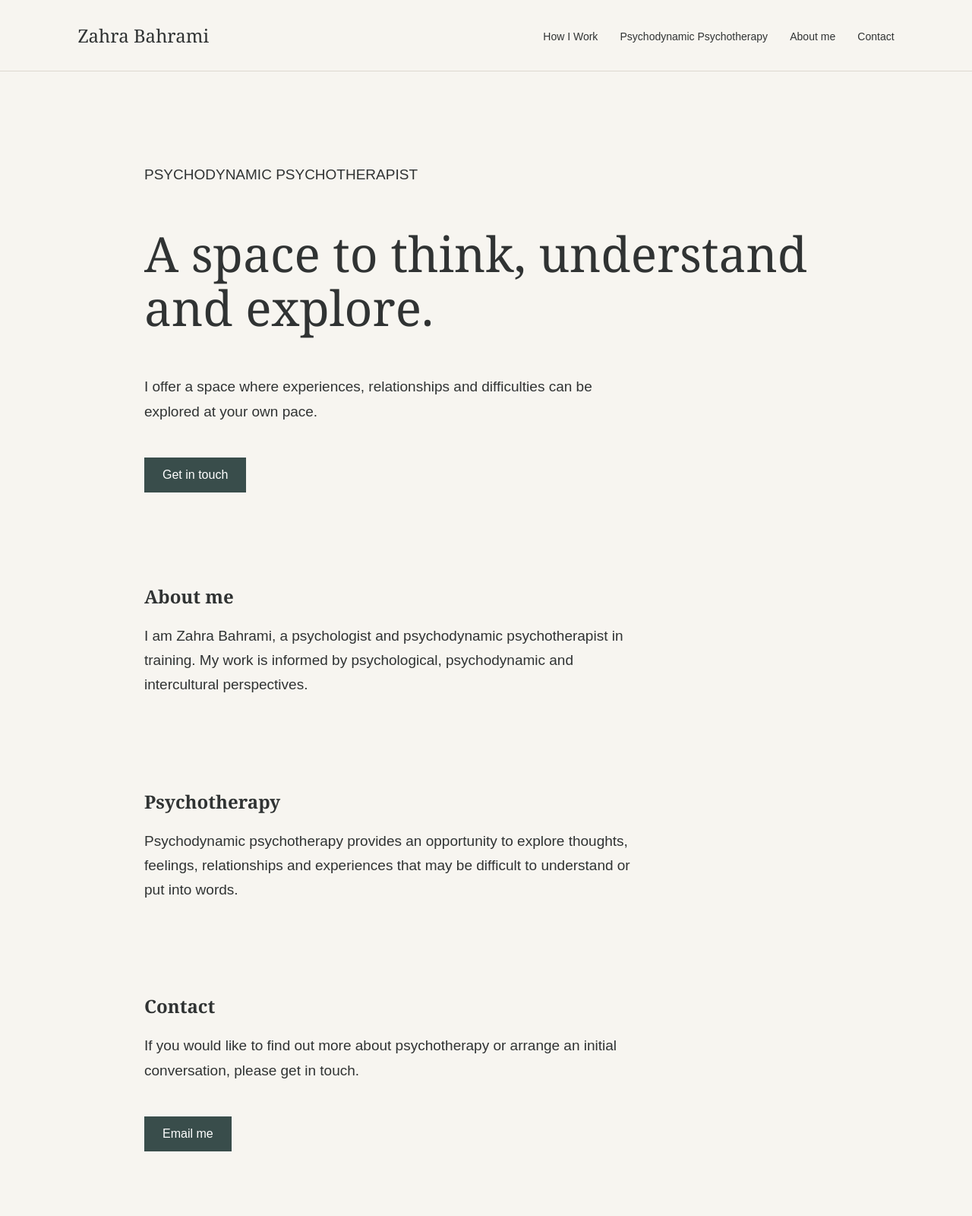
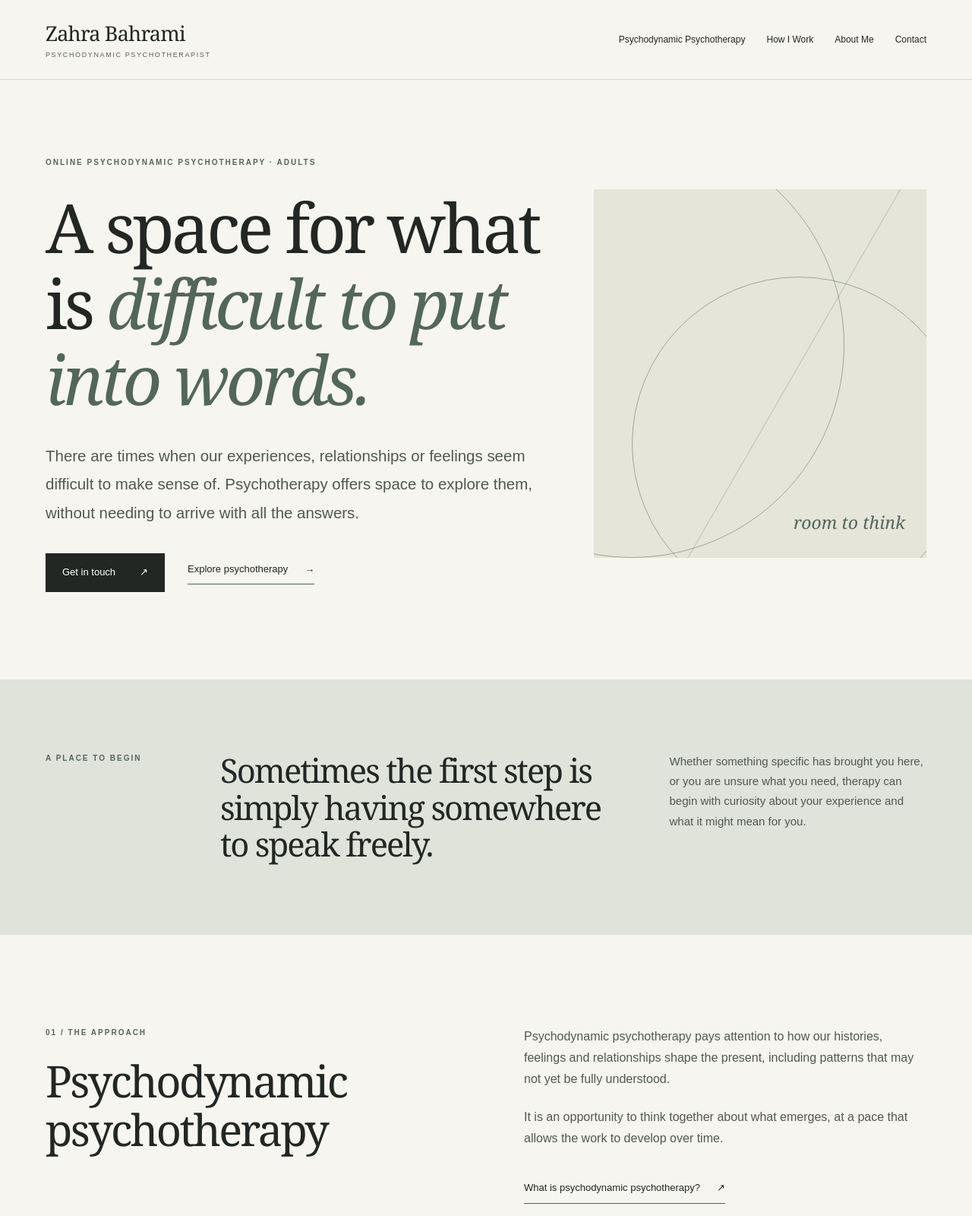
Before and after one commit to zarabahram/zahrabahrami.com, a plain HTML site: page index.html in a window 1280 px wide. Shown: the top 1600 px of the page at 76% size. Drawn offline with Linux system fonts and the light colour scheme.

Commit message:
Add files via upload

```diff
--- /dev/null
+++ b/assets/main.js
@@ -0,0 +1 @@
+const toggle=document.querySelector('.menu-toggle');const links=document.querySelector('.nav-links');if(toggle&&links){toggle.addEventListener('click',()=>{const expanded=toggle.getAttribute('aria-expanded')==='true';toggle.setAttribute('aria-expanded',String(!expanded));links.classList.toggle('open',!expanded);});}
--- /dev/null
+++ b/assets/style.css
@@ -0,0 +1,59 @@
+
+:root{--paper:#f7f5ef;--ink:#222724;--muted:#646b65;--accent:#53665a;--line:#d8d8cd;--warm:#ecece3;--serif:Georgia,"Times New Roman",serif;--sans:Arial,Helvetica,sans-serif}
+*{box-sizing:border-box}
+html{scroll-behavior:smooth}
+body{margin:0;background:var(--paper);color:var(--ink);font-family:var(--sans);line-height:1.75;-webkit-font-smoothing:antialiased}
+a{color:inherit}a:focus-visible,button:focus-visible{outline:3px solid var(--accent);outline-offset:5px}
+.container{width:min(100% - 80px,1160px);margin-inline:auto}
+.site-header{position:sticky;top:0;z-index:20;background:rgba(247,245,239,.96);border-bottom:1px solid var(--line);backdrop-filter:blur(12px)}
+.header-inner{width:min(100% - 80px,1160px);margin:auto;display:flex;justify-content:space-between;align-items:center;gap:30px;min-height:104px}
+.brand{display:flex;flex-direction:column;text-decoration:none;line-height:1.3;flex-shrink:0}
+.brand-name{font-family:var(--serif);font-size:27px;letter-spacing:-.03em}
+.brand-role{font-size:9px;letter-spacing:.18em;text-transform:uppercase;color:var(--accent);margin-top:6px}
+.nav-links{display:flex;align-items:center;gap:28px}
+.nav-links a{font-size:12px;text-decoration:none;white-space:nowrap;transition:color .2s}
+.nav-links a:hover,.nav-links a[aria-current="page"]{color:var(--accent);text-decoration:underline;text-underline-offset:7px}
+.menu-toggle{display:none;background:none;border:1px solid var(--line);font-size:24px;width:44px;height:44px;cursor:pointer}
+.eyebrow{font-size:10px;font-weight:600;letter-spacing:.2em;text-transform:uppercase;color:var(--accent)}
+h1,h2,h3{font-family:var(--serif);font-weight:400;letter-spacing:-.045em;line-height:1.12}
+h1{font-size:clamp(52px,7vw,106px);margin:25px 0 32px}
+h1 em,h2 em{font-weight:400;color:var(--accent)}
+h2{font-size:clamp(37px,4.5vw,66px);margin:0}
+p{margin:0 0 22px}
+.lead{font-size:clamp(17px,1.6vw,21px);line-height:1.85;max-width:650px;color:#4f5851}
+.hero{min-height:730px;padding-block:100px 115px;display:grid;grid-template-columns:1.2fr .8fr;gap:65px;align-items:center}
+.hero-copy{max-width:780px}.hero-art{height:485px;position:relative;background:#e5e5d9;overflow:hidden}
+.arc{position:absolute;border:1px solid rgba(70,91,76,.45);border-radius:50%;aspect-ratio:1}
+.arc-one{width:560px;left:-230px;top:-75px}.arc-two{width:440px;left:50px;top:115px}
+.art-line{position:absolute;width:1px;height:120%;background:rgba(70,91,76,.25);transform:rotate(30deg);left:60%;top:-10%}
+.art-word{position:absolute;bottom:27px;right:28px;font-family:var(--serif);font-style:italic;color:var(--accent);font-size:23px}
+.actions{display:flex;align-items:center;gap:30px;flex-wrap:wrap;margin-top:34px}
+.button{display:inline-flex;gap:32px;align-items:center;justify-content:space-between;padding:14px 22px;background:var(--ink);color:#fff;text-decoration:none;font-size:13px;transition:background .2s}
+.button:hover{background:var(--accent)}
+.quiet-link,.underlink{font-size:13px;text-decoration:none;border-bottom:1px solid var(--accent);padding-bottom:8px;display:inline-flex;gap:22px}
+.quiet-link:hover,.underlink:hover{color:var(--accent)}
+.intro-band{background:#dfe3d9;padding-block:95px}
+.intro-layout{display:grid;grid-template-columns:180px 1.2fr .75fr;gap:50px;align-items:start}
+.intro-layout h2{font-size:clamp(30px,3.4vw,50px)}.intro-layout>p:last-child{font-size:15px;color:#4f5851}
+.split-section{padding-block:120px;display:grid;grid-template-columns:1fr 1fr;gap:100px}
+.section-copy{font-size:16px;color:#505950;max-width:580px}
+.section-copy .underlink{color:var(--ink);margin-top:18px}
+.warm-section{background:var(--warm)}.ruled{border-top:1px solid var(--line)}
+.contact-banner{padding-block:100px 140px;border-top:1px solid var(--line)}
+.contact-banner h2{max-width:780px;margin:22px 0 32px}
+.page-heading{padding-block:125px 100px}
+.page-heading h1{max-width:970px}.page-heading .lead{max-width:730px}
+.contact-page{padding-bottom:115px}
+.contact-panel{margin-top:90px;border-top:1px solid var(--line);padding-top:45px;max-width:750px}
+.contact-panel h2{font-size:44px;margin:20px 0}.contact-panel p{max-width:610px;color:#505950}
+.email-placeholder{padding:20px 0;border-bottom:1px solid var(--line);font-family:var(--serif);font-style:italic;font-size:23px}
+.small-note{font-size:13px!important;color:#686e68!important}
+.prose{max-width:860px;padding-bottom:110px}.prose h2{font-size:34px;margin:30px 0 20px}.prose p{color:#4f5851}
+.site-footer{border-top:1px solid var(--line);padding:32px 0}
+.footer-inner{display:flex;justify-content:space-between;gap:25px;align-items:center;font-size:12px;color:var(--muted)}
+.footer-inner a{text-decoration:none}.footer-inner a:hover{text-decoration:underline}
+@media(max-width:1050px){.header-inner{gap:15px}.nav-links{gap:14px}.nav-links a{font-size:11px}.brand-name{font-size:24px}.hero{gap:30px}.intro-layout{grid-template-columns:1fr 1.5fr;gap:30px}.intro-layout>p:last-child{grid-column:2}}
+@media(max-width:760px){.container,.header-inner{width:min(100% - 40px,1160px)}.header-inner{min-height:78px}.brand-name{font-size:23px}.brand-role{font-size:8px}.menu-toggle{display:block}.nav-links{display:none;position:absolute;top:78px;left:0;right:0;background:var(--paper);border-bottom:1px solid var(--line);padding:18px 20px 25px;flex-direction:column;align-items:stretch;gap:0}.nav-links.open{display:flex}.nav-links a{font-size:15px;padding:12px 0}.hero{padding-block:80px;min-height:0;grid-template-columns:1fr;gap:50px}.hero-art{height:300px}.intro-band{padding-block:65px}.intro-layout{grid-template-columns:1fr;gap:18px}.intro-layout>p:last-child{grid-column:auto}.split-section{grid-template-columns:1fr;gap:28px;padding-block:75px}.contact-banner{padding-block:75px}.page-heading{padding-block:85px 65px}.footer-inner{flex-direction:column;align-items:flex-start}.contact-panel{margin-top:60px}}
+@media(prefers-reduced-motion:reduce){html{scroll-behavior:auto}*,*:before,*:after{transition:none!important}}
+
+.email-placeholder a{text-decoration:none;overflow-wrap:anywhere}.email-placeholder a:hover{text-decoration:underline}
--- a/index.html
+++ b/index.html
@@ -1,161 +1,37 @@
-<!DOCTYPE html>
-<html lang="en">
+<!doctype html>
+<html lang="en-GB">
 <head>
-    <meta charset="UTF-8">
-    <meta name="viewport" content="width=device-width, initial-scale=1.0">
-
-    <title>Zahra Bahrami | Psychotherapy</title>
-
-    <style>
-        body {
-            font-family: Georgia, serif;
-            background-color: #f7f5f0;
-            color: #303333;
-            margin: 0;
-        }
-
-        header {
-            padding: 30px 8%;
-            border-bottom: 1px solid #ddd8cf;
-        }
-
-        nav {
-            display: flex;
-            justify-content: space-between;
-            align-items: center;
-        }
-
-        .name {
-            font-size: 24px;
-        }
-
-        nav a {
-            margin-left: 25px;
-            text-decoration: none;
-            color: #303333;
-            font-family: Arial, sans-serif;
-            font-size: 14px;
-        }
-
-        .hero {
-            max-width: 900px;
-            margin: 120px auto;
-            padding: 0 30px;
-        }
-
-        .hero h1 {
-            font-size: 64px;
-            font-weight: normal;
-            line-height: 1.1;
-        }
-
-        .hero p {
-            font-family: Arial, sans-serif;
-            font-size: 19px;
-            line-height: 1.7;
-            max-width: 650px;
-        }
-
-        .button {
-            display: inline-block;
-            margin-top: 25px;
-            padding: 14px 24px;
-            background: #394d4b;
-            color: white;
-            text-decoration: none;
-            font-family: Arial, sans-serif;
-        }
-
-        footer {
-            padding: 40px 8%;
-            border-top: 1px solid #ddd8cf;
-            font-family: Arial, sans-serif;
-            font-size: 13px;
-        }
-    </style>
+<meta charset="utf-8">
+<meta name="viewport" content="width=device-width,initial-scale=1">
+<meta name="theme-color" content="#f7f5ef">
+<meta name="description" content="Zahra Bahrami offers online psychodynamic psychotherapy for adults in the UK. Explore the approach and find out how to make an enquiry.">
+<title>Online Psychodynamic Psychotherapy | Zahra Bahrami</title>
+<link rel="canonical" href="https://zahrabahrami.com/">
+<link rel="stylesheet" href="assets/style.css">
 </head>
-
 <body>
-
-<header>
-    <nav>
-        <div class="name">Zahra Bahrami</div>
-
-        <div>
-            <a href="#how i work">How I Work</a>
-            <a href="#psychodynamic Psychotherapy">Psychodynamic Psychotherapy</a>
-            <a href="#about me">About me</a>
-            <a href="#contact">Contact</a>
-        </div>
-    </nav>
-</header>
-
-<main>
-
-<section class="hero">
-
-    <p>PSYCHODYNAMIC PSYCHOTHERAPIST</p>
-
-    <h1>
-        A space to think,
-        understand and explore.
-    </h1>
-
-    <p>
-        I offer a space where experiences, relationships and
-        difficulties can be explored at your own pace.
-    </p>
-
-    <a class="button" href="#contact">
-        Get in touch
-    </a>
-
+<a class="skip-link" href="#main" style="position:absolute;left:-9999px" onfocus="this.style.left='10px'" onblur="this.style.left='-9999px'">Skip to content</a>
+<header class="site-header"><div class="header-inner">
+<a class="brand" href="index.html" aria-label="Zahra Bahrami — Home"><span class="brand-name">Zahra Bahrami</span><span class="brand-role">Psychodynamic Psychotherapist</span></a>
+<button class="menu-toggle" type="button" aria-expanded="false" aria-controls="site-nav" aria-label="Toggle navigation">☰</button>
+<nav id="site-nav" class="nav-links" aria-label="Main navigation"><a href="psychodynamic-psychotherapy.html">Psychodynamic Psychotherapy</a><a href="how-i-work.html">How I Work</a><a href="about.html">About Me</a><a href="contact.html">Contact</a></nav>
+</div></header>
+<main id="main">
+<section class="hero container" aria-labelledby="hero-title">
+  <div class="hero-copy">
+    <p class="eyebrow">ONLINE PSYCHODYNAMIC PSYCHOTHERAPY · ADULTS</p>
+    <h1 id="hero-title">A space for what is <em>difficult to put into words.</em></h1>
+    <p class="lead">There are times when our experiences, relationships or feelings seem difficult to make sense of. Psychotherapy offers space to explore them, without needing to arrive with all the answers.</p>
+    <div class="actions"><a class="button" href="contact.html">Get in touch <span aria-hidden="true">↗</span></a><a class="quiet-link" href="psychodynamic-psychotherapy.html">Explore psychotherapy <span aria-hidden="true">→</span></a></div>
+  </div>
+  <div class="hero-art" aria-hidden="true"><div class="arc arc-one"></div><div class="arc arc-two"></div><div class="art-line"></div><span class="art-word">room to think</span></div>
 </section>
-
-<section id="about" class="hero">
-
-    <h2>About me</h2>
-
-    <p>
-        I am Zahra Bahrami, a psychologist and psychodynamic
-        psychotherapist in training. My work is informed by
-        psychological, psychodynamic and intercultural perspectives.
-    </p>
-
-</section>
-
-<section id="psychotherapy" class="hero">
-
-    <h2>Psychotherapy</h2>
-
-    <p>
-        Psychodynamic psychotherapy provides an opportunity to
-        explore thoughts, feelings, relationships and experiences
-        that may be difficult to understand or put into words.
-    </p>
-
-</section>
-
-<section id="contact" class="hero">
-
-    <h2>Contact</h2>
-
-    <p>
-        If you would like to find out more about psychotherapy
-        or arrange an initial conversation, please get in touch.
-    </p>
-
-    <a class="button" href="mailto:YOUR-EMAIL@example.com">
-        Email me
-    </a>
-
-</section>
-
+<section class="intro-band"><div class="container intro-layout"><p class="eyebrow">A PLACE TO BEGIN</p><h2>Sometimes the first step is simply having somewhere to speak freely.</h2><p>Whether something specific has brought you here, or you are unsure what you need, therapy can begin with curiosity about your experience and what it might mean for you.</p></div></section>
+<section class="container split-section"><div><p class="eyebrow">01 / THE APPROACH</p><h2>Psychodynamic psychotherapy</h2></div><div class="section-copy"><p>Psychodynamic psychotherapy pays attention to how our histories, feelings and relationships shape the present, including patterns that may not yet be fully understood.</p><p>It is an opportunity to think together about what emerges, at a pace that allows the work to develop over time.</p><a class="underlink" href="psychodynamic-psychotherapy.html">What is psychodynamic psychotherapy? <span aria-hidden="true">↗</span></a></div></section>
+<section class="warm-section"><div class="container split-section"><div><p class="eyebrow">02 / WORKING TOGETHER</p><h2>Attentive to the person, not just the difficulty.</h2></div><div class="section-copy"><p>My approach is grounded in listening, reflection and an interest in the different contexts of a person's life. Culture, identity, migration and belonging can be part of what shapes our experiences and how we speak about them.</p><a class="underlink" href="how-i-work.html">How I work <span aria-hidden="true">↗</span></a></div></div></section>
+<section class="container split-section"><div><p class="eyebrow">03 / ABOUT ME</p><h2>Zahra Bahrami</h2></div><div class="section-copy"><p>I work from a psychodynamic perspective, drawing on an MSc in Clinical Psychology, postgraduate study in cognitive neuroscience and medical humanities, and ongoing psychodynamic psychotherapy training at the British Psychotherapy Foundation.</p><a class="underlink" href="about.html">Read more about me <span aria-hidden="true">↗</span></a></div></section>
+<section class="contact-banner container"><p class="eyebrow">AN INVITATION</p><h2>Would you like to explore whether we could work together?</h2><a class="button" href="contact.html">Contact me <span aria-hidden="true">↗</span></a></section>
 </main>
-
-<footer>
-    © 2026 Zahra Bahrami
-</footer>
-
-</body>
-</html>
+<footer class="site-footer"><div class="container footer-inner"><span>© 2026 Zahra Bahrami · Online psychotherapy for adults</span><span><a href="privacy.html">Privacy information</a> · <a href="contact.html">Contact</a></span></div></footer>
+<script src="assets/main.js" defer></script>
+</body></html>
```
Also changed, not shown: 404.html (added, +22 -0 lines), about.html (added, +27 -0 lines), contact.html (added, +27 -0 lines), how-i-work.html (added, +27 -0 lines), privacy.html (added, +25 -0 lines), psychodynamic-psychotherapy.html (added, +27 -0 lines), sitemap.xml (added, +9 -0 lines), robots.txt (added), 2 other files.
